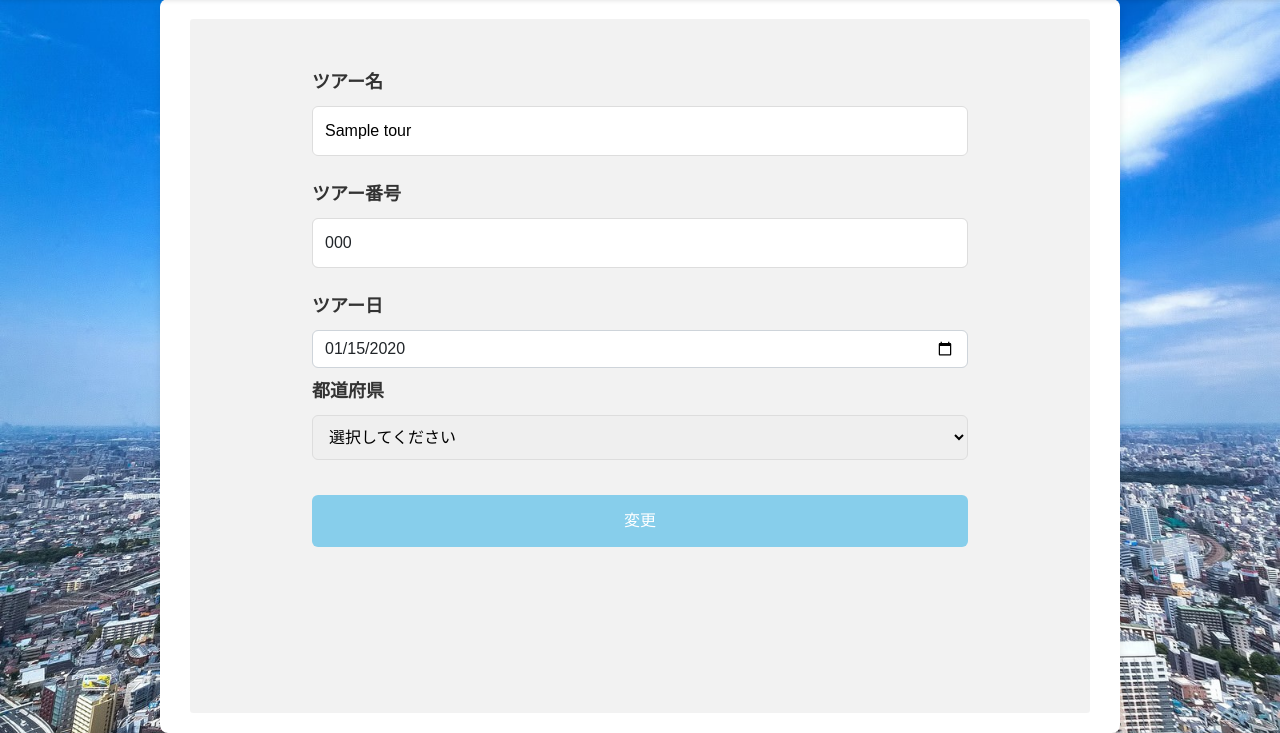
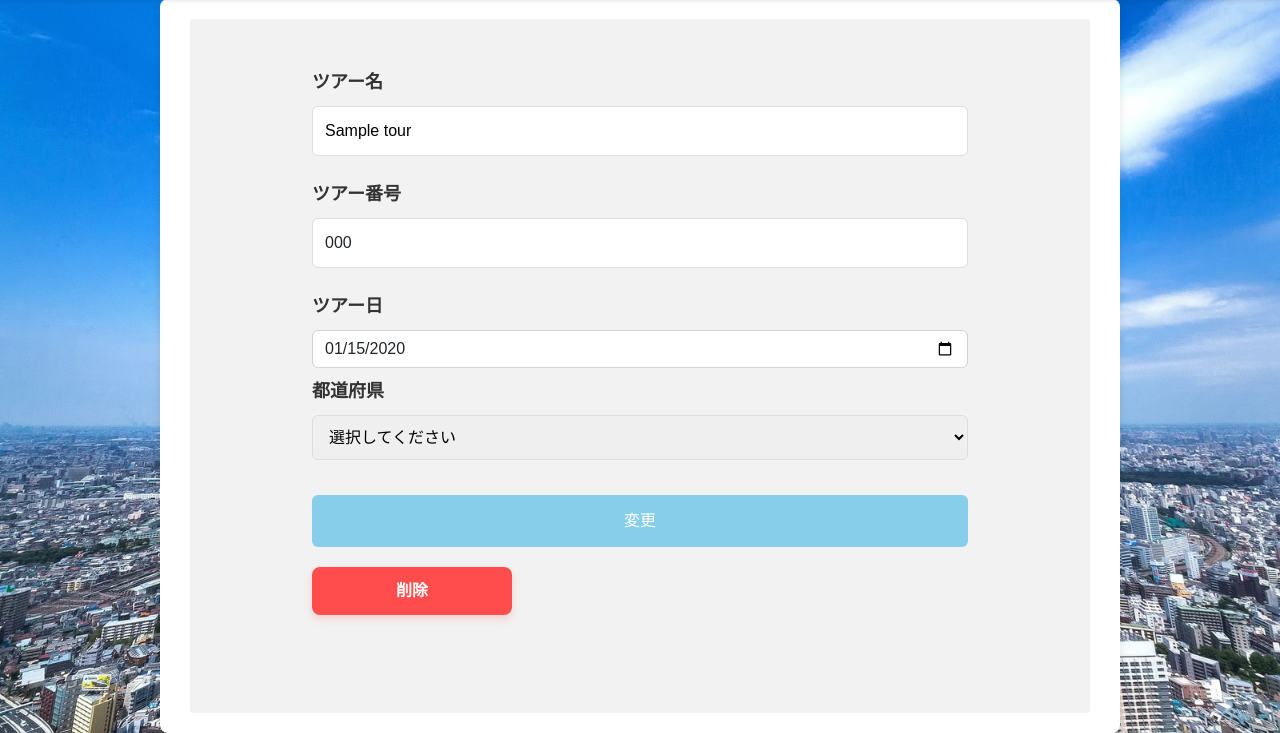
Before and after one commit to pikkoyama/hunhun, a Django app: page /guide/tour/000/edit/ in a window 1280 px wide. Shown: the part 67-800 px from the top of the page. Run offline with Django 5.2, Linux system fonts and the light colour scheme; a user stored in the database is signed in; tables that the repository leaves empty hold one stand-in row (values such as "Sample post"); some libraries are stand-ins or nearby versions.

Commit message:
あぎゃす

```diff
--- a/nuonproject/guide/models.py
+++ b/nuonproject/guide/models.py
@@ -28,7 +28,7 @@ class CustomUser(AbstractUser):
     class Meta:
         verbose_name_plural = "カスタムユーザー"
     def __str__(self):
-        return f"{self.username}({self.number})"
+        return f"{self.username}{self.number}"
 
 
 # 種類モデル
--- a/nuonproject/guide/templates/TourChange.html
+++ b/nuonproject/guide/templates/TourChange.html
@@ -137,6 +137,33 @@
             color: red;
             font-size: 12px;
         }
+        .delete-button {
+            background-color: #ff4d4d; /* 鮮やかな赤 */
+            color: white;
+            font-size: 16px;
+            font-weight: bold;
+            padding: 12px 20px;
+            border: none;
+            border-radius: 8px; /* 角を丸く */
+            cursor: pointer;
+            transition: all 0.3s ease; /* スムーズなアニメーション */
+            box-shadow: 0 4px 8px rgba(255, 77, 77, 0.2); /* 影をつける */
+            display: inline-block;
+            text-align: center;
+            width: 100%; /* 幅いっぱい */
+            max-width: 200px; /* 最大幅を設定 */
+        }
+
+        .delete-button:hover {
+            background-color: #e60000; /* ホバー時に少し暗く */
+            box-shadow: 0 6px 12px rgba(230, 0, 0, 0.3);
+        }
+
+        .delete-button:active {
+            transform: scale(0.95); /* 押した時に少し縮む */
+            box-shadow: 0 2px 4px rgba(230, 0, 0, 0.5);
+        }
+
     </style>
 {% endblock %}
 
@@ -216,6 +243,13 @@
 
             <button type="submit" class="submit-button">変更</button>
         </form>
+
+        {% if tour.number.number|stringformat:"s" == request.user.number|stringformat:"s" %}
+            <form method="POST" action="{% url 'guide:delete_tour' tour_number=tour.tour_number %}">
+                {% csrf_token %}
+                <button type="submit" class="delete-button" onclick="return confirm('本当に削除しますか？');">削除</button>
+            </form>
+        {% endif %}
     </div>
 </body>
 {% endblock %}
--- a/nuonproject/guide/urls.py
+++ b/nuonproject/guide/urls.py
@@ -100,4 +100,8 @@ urlpatterns = [
          DeletePinView.as_view(),
          name='delete_pin'),
 
+    path('tour/delete/<str:tour_number>/',
+          views.TourDeleteView.as_view(),
+          name='delete_tour'),
+
 ]
--- a/nuonproject/guide/views.py
+++ b/nuonproject/guide/views.py
@@ -577,3 +577,24 @@ class DeletePinView(View):
             return JsonResponse({'error': 'リクエストのパースに失敗しました'}, status=400)
         except Exception as e:
             return JsonResponse({'error': f'予期しないエラー: {str(e)}'}, status=500)
+
+
+from django.shortcuts import get_object_or_404, redirect
+from django.contrib import messages
+from django.views import View
+from .models import Tour
+
+class TourDeleteView(View):
+    def post(self, request, tour_number):
+        # ツアーを取得（存在しない場合は404エラー）
+        tour = get_object_or_404(Tour, tour_number=tour_number)
+
+        # ツアーの社員番号とログインユーザーの社員番号を比較
+        if tour.number != request.user.number:
+            messages.error(request, "このツアーを削除する権限がありません。")
+            return redirect('guide:toursearch')  # 権限がない場合、ツアー検索ページへリダイレクト
+
+        # ツアーを削除
+        tour.delete()
+        messages.success(request, 'ツアーが削除されました。')
+        return redirect('guide:toursearch')  # 削除後、ツアー検索ページへリダイレクト
```
Also changed, not shown: nuonproject/media/images/01IMG_1405_m.jpg (added), nuonproject/media/images/R.jpg (added).
